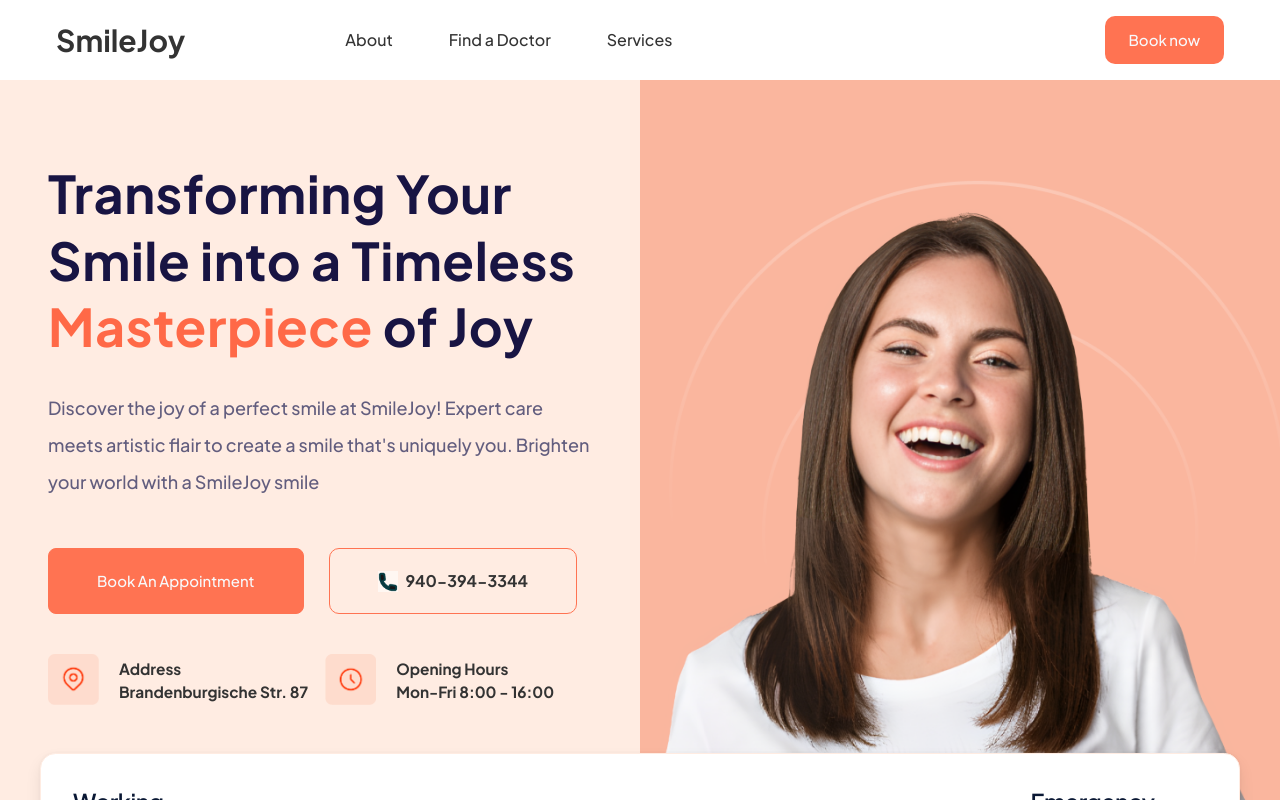
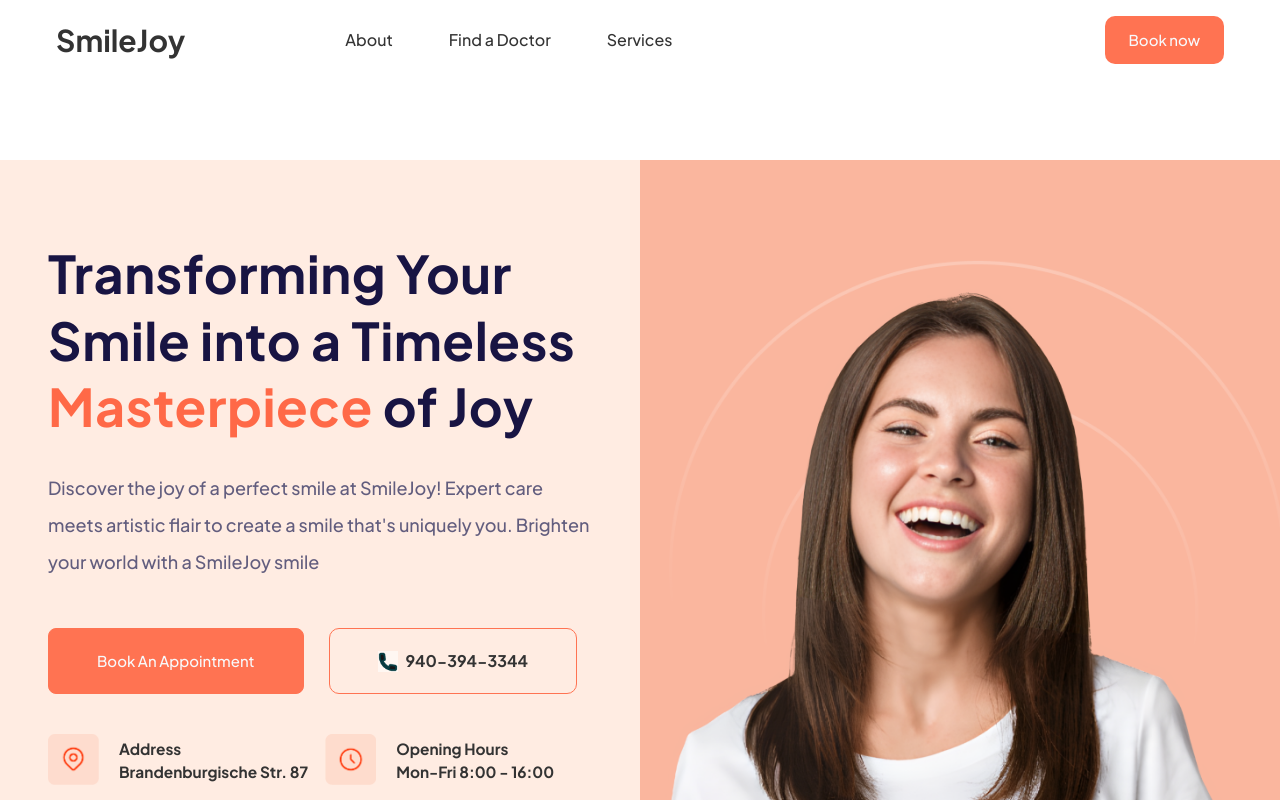
Before and after one commit to Iqtidartara/-SmileJoy, a Next.js app: page / in a window 1280 px wide. Shown: the top 800 px of the page. Built offline with nearby package versions, Linux system fonts and the light colour scheme.

Commit message:
some changes

```diff
--- a/components/About.tsx
+++ b/components/About.tsx
@@ -11,7 +11,7 @@ const About = () => {
             alt="tara"
             width={600}
             height={600}
-            className="md:w-full md:h-[519px] w-fit h-fit"
+            className="md:w-full md:h-[519px] w-full "
           />
         </div>
         <div className="md:w-1/2 w-full">
--- a/components/HomeSection.tsx
+++ b/components/HomeSection.tsx
@@ -6,7 +6,9 @@ import Option from "./Option";
 const HomeSection = () => {
   return (
     <section className="w-full">
-      <main className="max-w-[90rem] mx-auto flex flex-col md:flex-row items-start justify-between bg-[#FFECE2]">
+      <main className="max-w-[90rem] mx-auto py-8 md:py-20">
+      <div
+       className="flex flex-col md:flex-row items-start justify-between bg-[#FFECE2]">
         {/* hero section wala text */}
         <div className="md:px-12 px-4 py-20 md:w-1/2 w-full">
           <h1 className="md:text-[3.25rem] text-[2rem] md:leading-[128.846%] leading-[1.3] font-[700] text-[#181443] tracking-[0.0325rem] md:text-start text-center">
@@ -74,8 +76,9 @@ const HomeSection = () => {
 
           />
         </div>
+      </div>
+      <Option />
       </main>
-      <Option />
     </section>
   );
 };
```
